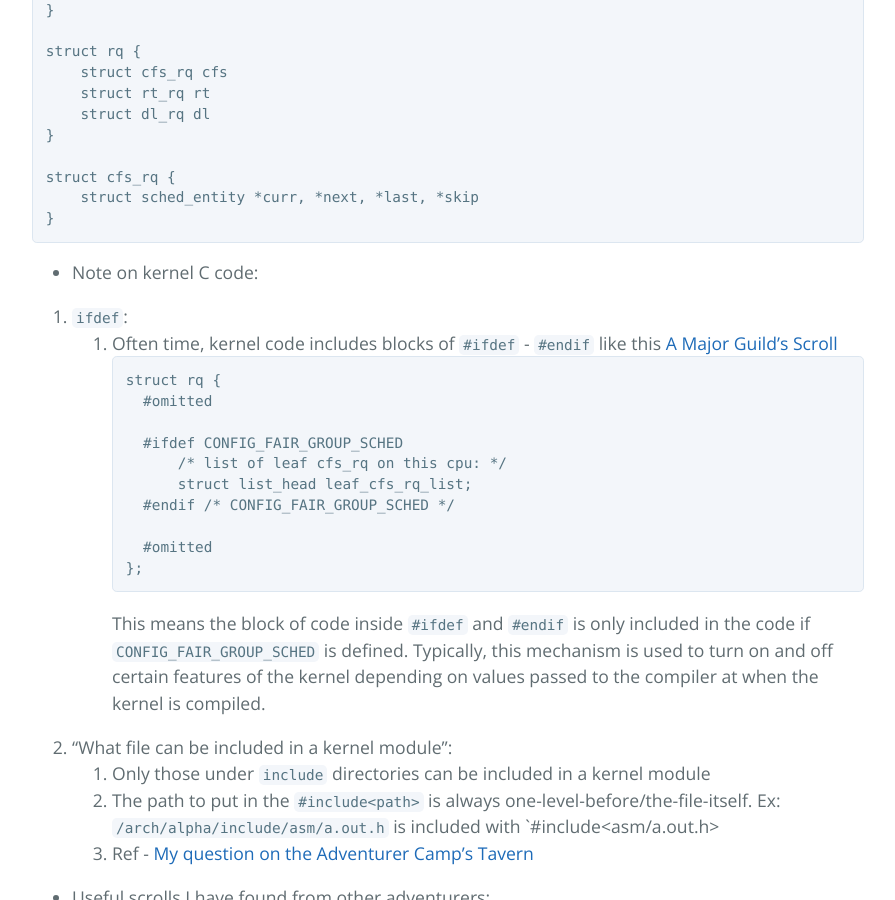
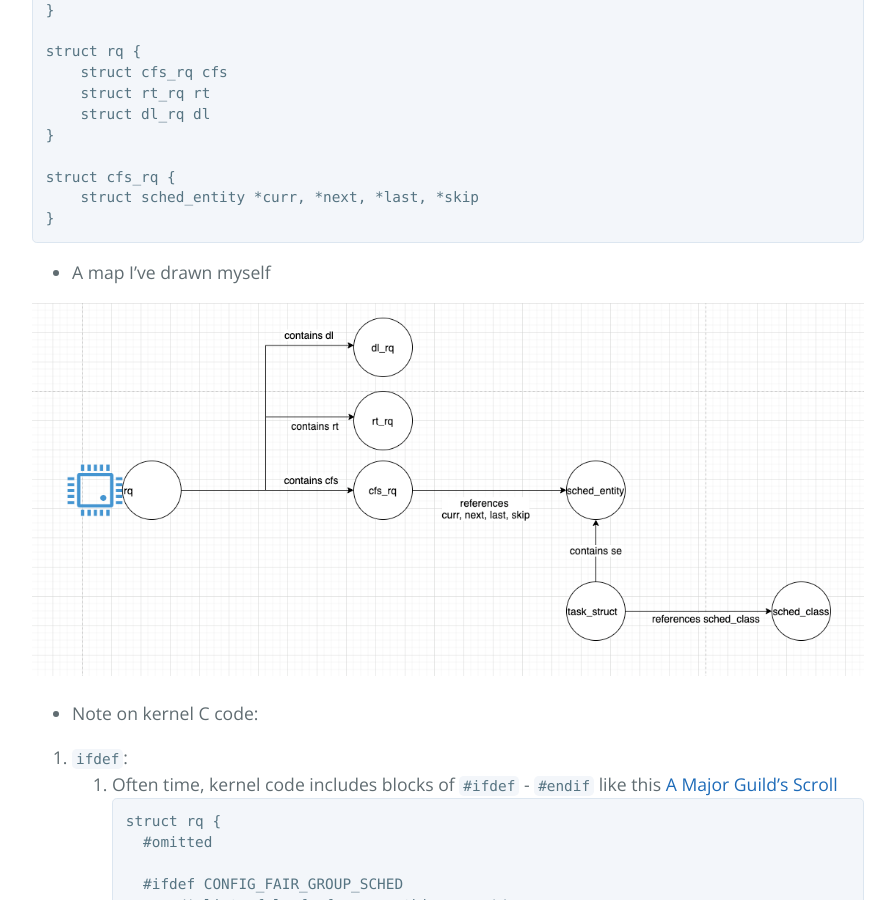
Before and after one commit to minhtrietbkit/minhtrietbkit.github.io, a Jekyll site: the page built from _posts/2020-10-31-kernel-2.md, in a window 1280 px wide and 900 px high, scrolled down 7617 px. Shown: the whole window, without its empty margins (192-1087 px from the left). Built offline with Jekyll 4.4.1, drawn with Linux system fonts in a browser that asks for light colours.

Commit message:
update kernel 2

````diff
--- a/_posts/2020-10-31-kernel-2.md
+++ b/_posts/2020-10-31-kernel-2.md
@@ -206,6 +206,10 @@ struct cfs_rq {
     struct sched_entity *curr, *next, *last, *skip
 }
 ```
+* A map I've drawn myself
+
+![Sched Objects' Relation](/assets/kernel-2/sched-object-relation.png)
+
 * Note on kernel C code:
 
 1. `ifdef`:
````
Also changed, not shown: assets/kernel-2/sched-object-relation.png (added).
